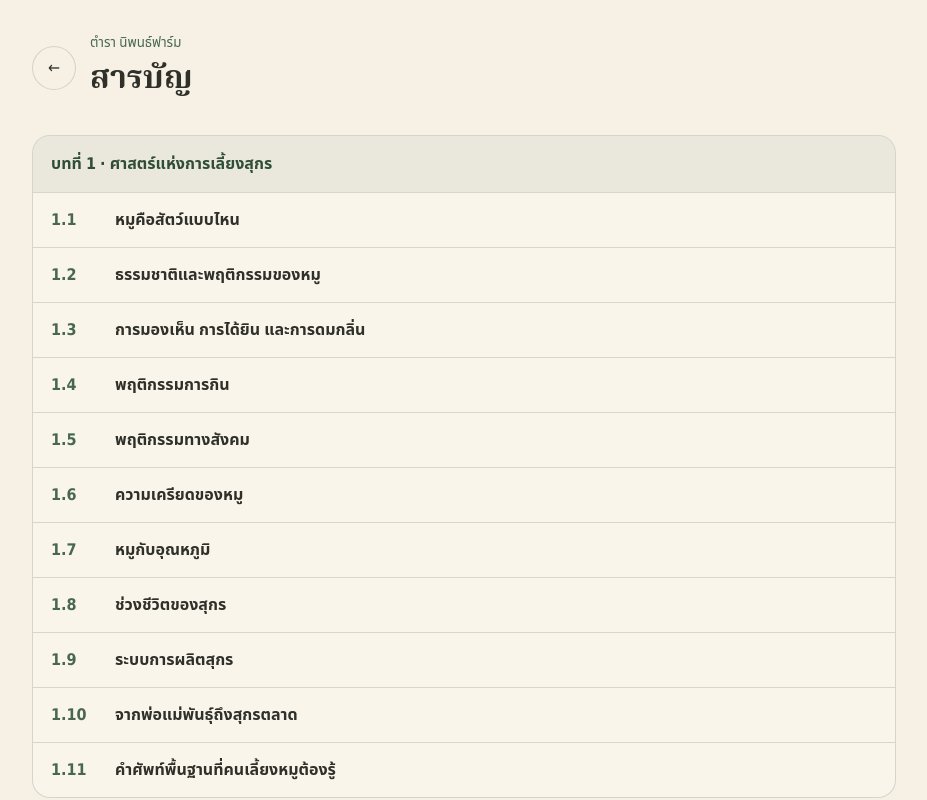
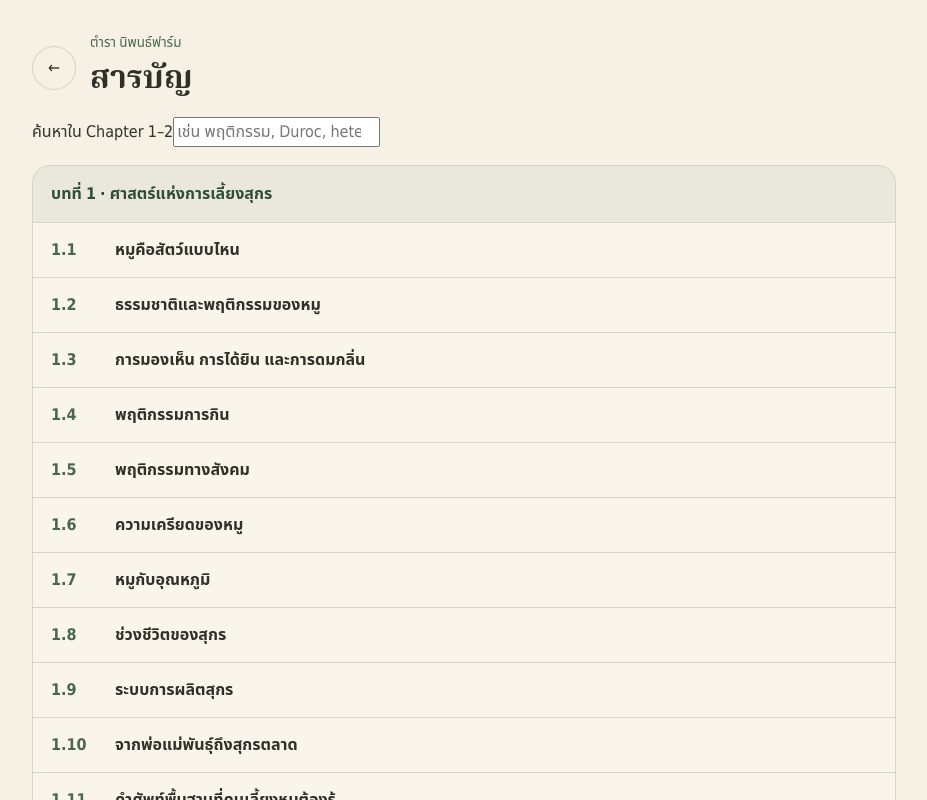
Before and after one commit to aodxx/swine-husbandry-ebook, a React (Vite) app: page / in a window 1280 px wide. Both pictures are taken after a click on the button "สารบัญ". Shown: the top 800 px of the page, without its empty margins (176-1103 px from the left). Built offline with nearby package versions, Linux system fonts and the light colour scheme.

Commit message:
reader: add client-side content search

```diff
--- a/src/main.tsx
+++ b/src/main.tsx
@@ -5,7 +5,7 @@ import tocData from '../data/toc.json'
 import { loadBookmarks, loadPrefs, loadProgress, saveBookmarks, savePrefs, saveProgress, type ReaderPrefs, type Theme } from './lib/storage'
 import './styles.css'
 
-type Topic = { id: string; title: string; chapter: number; html: string }
+type Topic = { id: string; title: string; chapter: number; html: string; searchText: string }
 type View = 'cover' | 'toc' | 'read'
 
 const rawFiles = import.meta.glob('../content/part-01/chapter-*/*.md', {
@@ -13,6 +13,16 @@ const rawFiles = import.meta.glob('../content/part-01/chapter-*/*.md', {
   import: 'default',
   eager: true,
 }) as Record<string, string>
+
+function stripMarkdown(value: string) {
+  return value
+    .replace(/^---[\s\S]*?---/m, ' ')
+    .replace(/!\[[^\]]*\]\([^)]*\)/g, ' ')
+    .replace(/\[([^\]]+)\]\([^)]*\)/g, '$1')
+    .replace(/[`*_>#|~-]/g, ' ')
+    .replace(/\s+/g, ' ')
+    .trim()
+}
 
 function parseTopic(raw: string): Topic | null {
   if (!raw.startsWith('---')) return null
@@ -25,7 +35,7 @@ function parseTopic(raw: string): Topic | null {
   const title = get('title')
   const chapter = Number(get('chapter'))
   if (!id || !title || ![1, 2].includes(chapter)) return null
-  return { id, title, chapter, html: marked.parse(body, { async: false }) as string }
+  return { id, title, chapter, html: marked.parse(body, { async: false }) as string, searchText: `${title} ${stripMarkdown(body)}`.toLocaleLowerCase('th') }
 }
 
 const topics = Object.values(rawFiles).map(parseTopic).filter(Boolean) as Topic[]
@@ -40,7 +50,13 @@ function App() {
   const [bookmarks, setBookmarks] = useState<string[]>([])
   const [resume, setResume] = useState<{ topicId: string; scrollY: number } | null>(null)
   const [settingsOpen, setSettingsOpen] = useState(false)
+  const [searchQuery, setSearchQuery] = useState('')
   const topic = useMemo(() => topics.find(item => item.id === topicId), [topicId])
+  const searchResults = useMemo(() => {
+    const query = searchQuery.trim().toLocaleLowerCase('th')
+    if (!query) return []
+    return topics.filter(item => item.id.toLocaleLowerCase().includes(query) || item.searchText.includes(query)).slice(0, 20)
+  }, [searchQuery])
 
   useEffect(() => {
     Promise.all([loadPrefs(), loadBookmarks(), loadProgress()]).then(([savedPrefs, savedBookmarks, progress]) => {
@@ -55,15 +71,13 @@ function App() {
 
   useEffect(() => {
     if (view !== 'read') return
+    const targetScroll = resume?.topicId === topicId ? resume.scrollY : 0
+    const timer = window.setTimeout(() => window.scrollTo(0, targetScroll), 0)
     const onScroll = () => {
       const next = { topicId, scrollY: window.scrollY, updatedAt: Date.now() }
       setResume({ topicId, scrollY: window.scrollY })
       saveProgress(next)
     }
-    const timer = window.setTimeout(() => {
-      if (resume?.topicId === topicId && resume.scrollY > 0) window.scrollTo(0, resume.scrollY)
-      else window.scrollTo(0, 0)
-    }, 0)
     window.addEventListener('scroll', onScroll, { passive: true })
     return () => { window.clearTimeout(timer); window.removeEventListener('scroll', onScroll) }
   }, [view, topicId])
@@ -102,8 +116,13 @@ function App() {
     const part = (tocData as any).parts?.[0]
     return <main className="shell">
       <header className="topbar"><button onClick={() => setView('cover')}>←</button><div><small>ตำรา นิพนธ์ฟาร์ม</small><h1>สารบัญ</h1></div></header>
+      <section className="search-panel">
+        <label htmlFor="reader-search">ค้นหาใน Chapter 1–2</label>
+        <input id="reader-search" type="search" value={searchQuery} onChange={event => setSearchQuery(event.target.value)} placeholder="เช่น พฤติกรรม, Duroc, heterosis" />
+        {searchQuery.trim() && <div className="search-results" aria-live="polite">{searchResults.length ? searchResults.map(item => <button key={item.id} onClick={() => openTopic(item.id)}><span>{item.id}</span><div><strong>{item.title}</strong><small>บทที่ {item.chapter}</small></div></button>) : <p>ไม่พบคำที่ค้นหา</p>}</div>}
+      </section>
       {bookmarks.length > 0 && <section className="bookmark-strip"><strong>บุ๊กมาร์ก</strong>{bookmarks.map(id => { const item = topics.find(t => t.id === id); return item ? <button key={id} onClick={() => openTopic(id)}>{id} · {item.title}</button> : null })}</section>}
-      {part?.chapters?.filter((chapter: any) => [1, 2].includes(chapter.chapter)).map((chapter: any) => <section className="chapter" key={chapter.chapter}>
+      {!searchQuery.trim() && part?.chapters?.filter((chapter: any) => [1, 2].includes(chapter.chapter)).map((chapter: any) => <section className="chapter" key={chapter.chapter}>
         <h2>บทที่ {chapter.chapter} · {chapter.title}</h2>
         {chapter.topics.map((item: any) => <button key={item.id} onClick={() => openTopic(item.id)}>
           <span>{item.id}</span><strong>{item.title}</strong>{bookmarks.includes(item.id) && <em aria-label="บุ๊กมาร์ก">★</em>}
```
